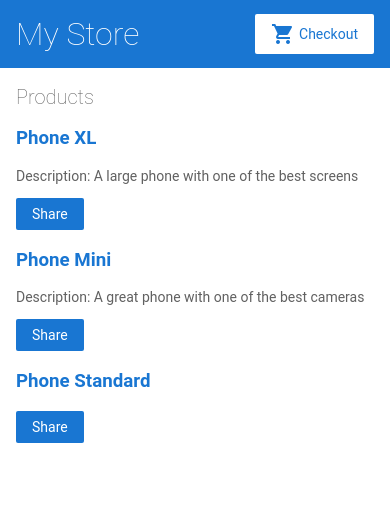
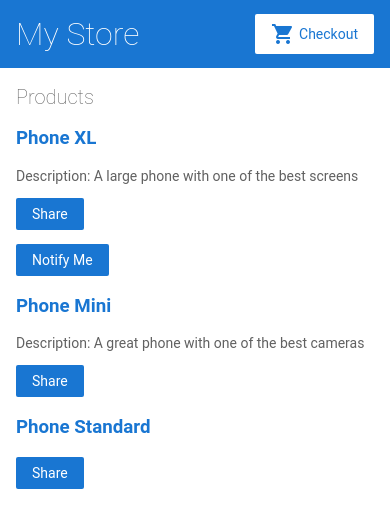
Before and after one commit to UMM-CSci-3601-S22/angular-tutorial-jpwalbran, an Angular app: page /#/ in a window 390 px wide. Shown: the top 528 px of the page. Built offline with nearby package versions, Linux system fonts and the light colour scheme.

Commit message:
Add notification button to Phone XL

```diff
--- a/src/app/app.module.ts
+++ b/src/app/app.module.ts
@@ -6,6 +6,7 @@ import { ReactiveFormsModule } from '@angular/forms';
 import { AppComponent } from './app.component';
 import { TopBarComponent } from './top-bar/top-bar.component';
 import { ProductListComponent } from './product-list/product-list.component';
+import { ProductAlertsComponent } from './product-alerts/product-alerts.component';
 
 @NgModule({
   imports: [
@@ -18,7 +19,8 @@ import { ProductListComponent } from './product-list/product-list.component';
   declarations: [
     AppComponent,
     TopBarComponent,
-    ProductListComponent
+    ProductListComponent,
+    ProductAlertsComponent
   ],
   bootstrap: [
     AppComponent
--- /dev/null
+++ b/src/app/product-alerts/product-alerts.component.html
@@ -0,0 +1,3 @@
+<p *ngIf="product && product.price > 700">
+  <button type="button" (click)="notify.emit()">Notify Me</button>
+</p>
--- /dev/null
+++ b/src/app/product-alerts/product-alerts.component.ts
@@ -0,0 +1,17 @@
+import { Component, OnInit, Output, EventEmitter, Input } from '@angular/core';
+import { Product } from '../products';
+
+@Component({
+  selector: 'app-product-alerts',
+  templateUrl: './product-alerts.component.html',
+  styleUrls: ['./product-alerts.component.css']
+})
+export class ProductAlertsComponent implements OnInit {
+
+  @Input() product!: Product | undefined;
+  @Output() notify = new EventEmitter();
+  constructor() { }
+
+  ngOnInit(): void {
+  }
+}
--- a/src/app/product-list/product-list.component.html
+++ b/src/app/product-list/product-list.component.html
@@ -15,4 +15,10 @@
   <button (click)="share()">
     Share
   </button>
+
+  <app-product-alerts
+    [product]="product"
+    (notify)="onNotify()">
+  </app-product-alerts>
+
 </div>
--- a/src/app/product-list/product-list.component.ts
+++ b/src/app/product-list/product-list.component.ts
@@ -13,4 +13,8 @@ export class ProductListComponent {
   share() {
     window.alert('The product has been shared!');
   }
+
+  onNotify() {
+    window.alert('You will be notified when the product goes on sale');
+  }
 }
```
Also changed, not shown: src/app/product-alerts/product-alerts.component.css (added), 1 other file (tests, documents, lock files or other folders).
